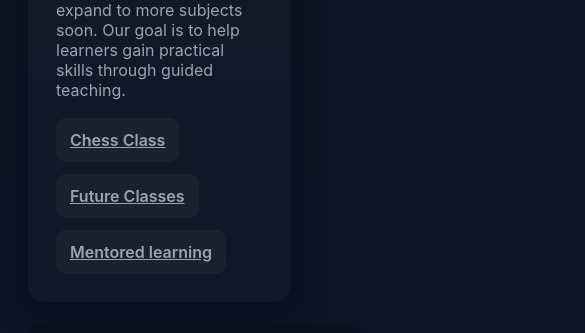
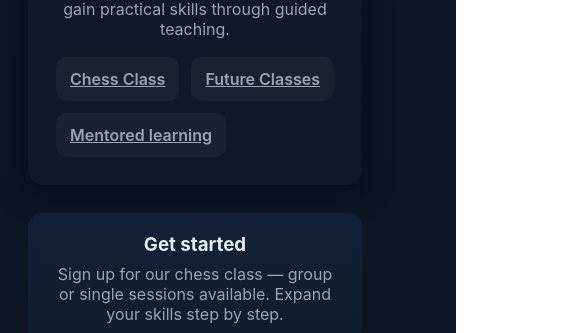
Before and after one commit to Rithi120/skillbridge-website, a plain HTML site: page index.html in a window 390 px wide. Shown: the part 498-831 px from the top of the page, 585 px wide, since content can reach past the window. Drawn offline with Linux system fonts and the light colour scheme.

```diff
--- a/index.html
+++ b/index.html
@@ -198,9 +198,14 @@
         }
 
         /* Mobile: stack buttons */
-        @media (max-width: 600px) {
-            .contact-buttons {
-                flex-direction: column;
+        @media (max-width: 768px) {
+            .hero {
+                grid-template-columns: 1fr;
+                text-align: center;
+            }
+
+            .hero-card {
+                margin-top: 20px;
             }
         }
     </style>
```
